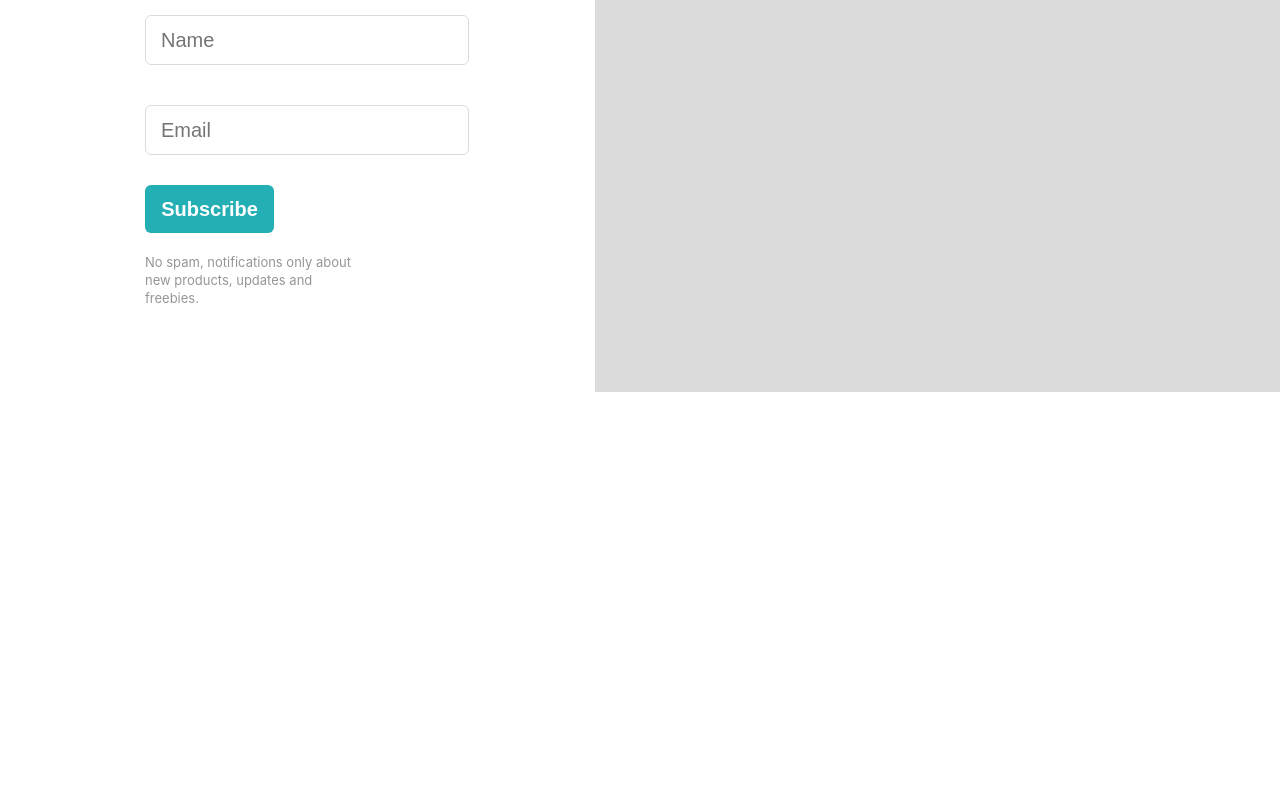
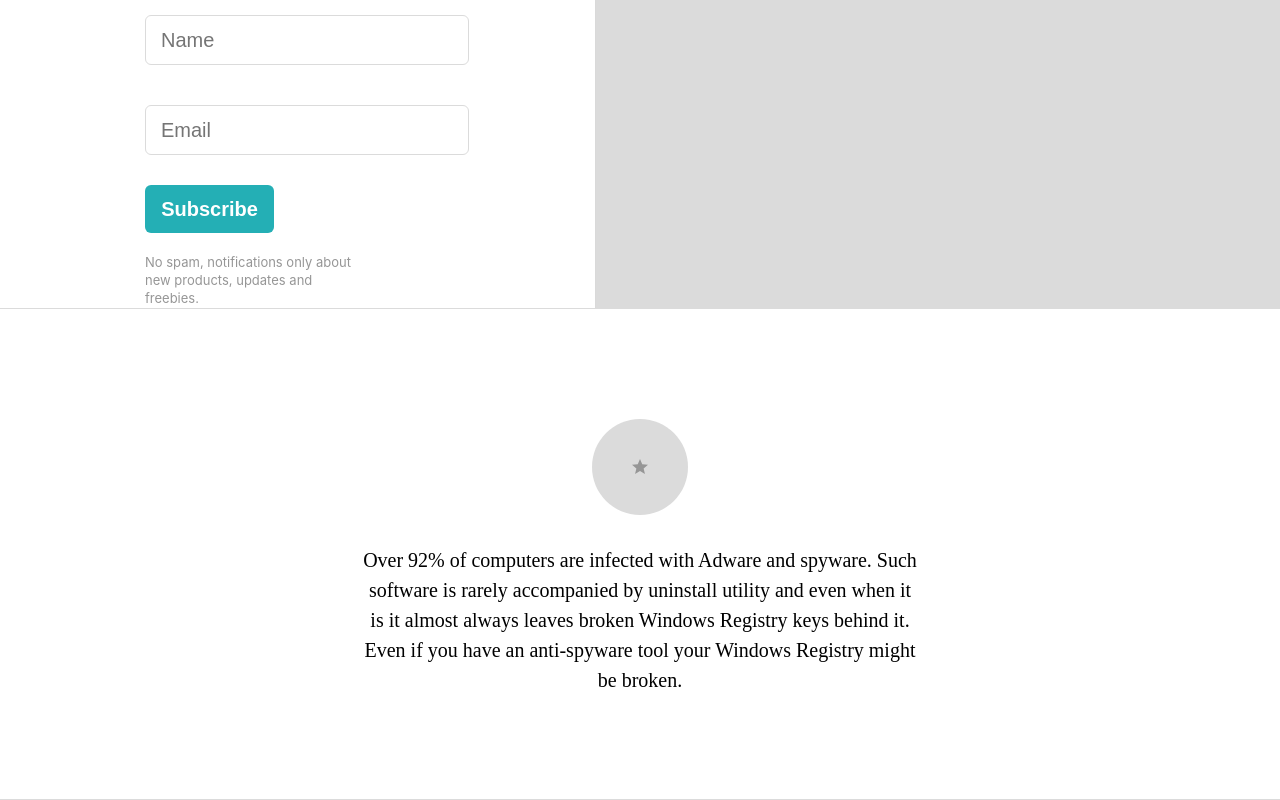
Before and after one commit to veryvorobey/tabitab, a React (Create React App) app: page / in a window 1280 px wide. Shown: the part 356-1156 px from the top of the page. Before the commit the page ends 800 px from the top, so only its background shows below. Built offline with nearby package versions, Linux system fonts and the light colour scheme.

Commit message:
add new block "Description" for desktop

```diff
--- a/src/pages/Page1/Page1.tsx
+++ b/src/pages/Page1/Page1.tsx
@@ -2,12 +2,14 @@ import React from 'react';
 import './Page1.scss'
 import Header from "./blocks/Header/Header";
 import Block from "./blocks/Block/Block";
+import Description from "./blocks/Description/Description";
 
 function Page1() {
   return (
     <div className="Page1">
       <Header/>
       <Block/>
+        <Description/>
     </div>
   );
 }
--- a/src/pages/Page1/blocks/Block/Block.tsx
+++ b/src/pages/Page1/blocks/Block/Block.tsx
@@ -26,7 +26,7 @@ function Block() {
           </span>
         </div>
       </div>
-      <img src={safari} className="BlockSafari" alt={IMAGE_ALT}/>
+      <img src={safari} className="Block-Safari" alt={IMAGE_ALT}/>
     </div>
   );
 }
--- /dev/null
+++ b/src/pages/Page1/blocks/Description/Description.scss
@@ -0,0 +1,20 @@
+.Description {
+  display: flex;
+  flex-direction: column;
+  align-items: center;
+  font-size: 20px;
+  line-height: 30px;
+  text-align: center;
+  border-top: 1px solid #DBDBDB;
+  border-bottom: 1px solid #DBDBDB;
+}
+
+.Description-Graphics {
+  margin-top: 110px;
+}
+
+.Description-over92computer {
+  margin-top: 30px;
+  margin-bottom: 104px;
+  padding: 0 360px;
+}
--- /dev/null
+++ b/src/pages/Page1/blocks/Description/Description.tsx
@@ -0,0 +1,17 @@
+import React from 'react';
+import './Description.scss';
+import Graphics from "../../../../images/Graphics.svg";
+import {IMAGE_ALT} from "../../../../common/constants";
+
+function Description() {
+    return (
+        <div className="Description">
+            <img src={Graphics} className="Description-Graphics" alt={IMAGE_ALT}/>
+            <div className="Description-over92computer">
+                Over 92% of computers are infected with Adware and spyware. Such software is rarely accompanied by uninstall utility and even when it is it almost always leaves broken Windows Registry keys behind it. Even if you have an anti-spyware tool your Windows Registry might be broken.
+            </div>
+        </div>
+    );
+}
+
+export default Description;
```
Also changed, not shown: src/images/Graphics.svg (added).
